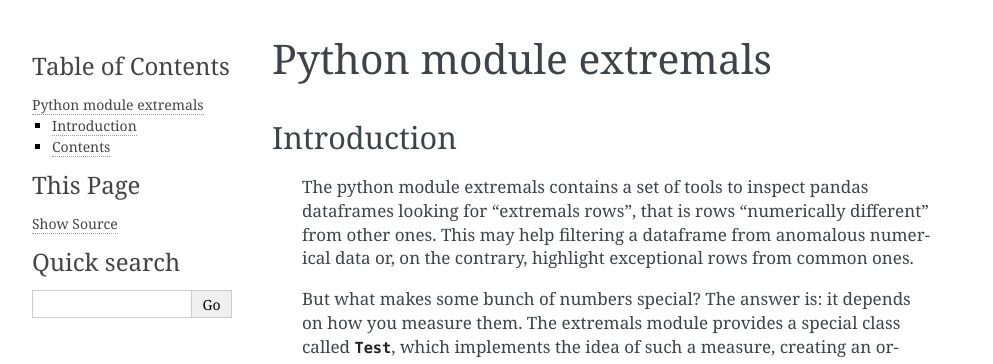
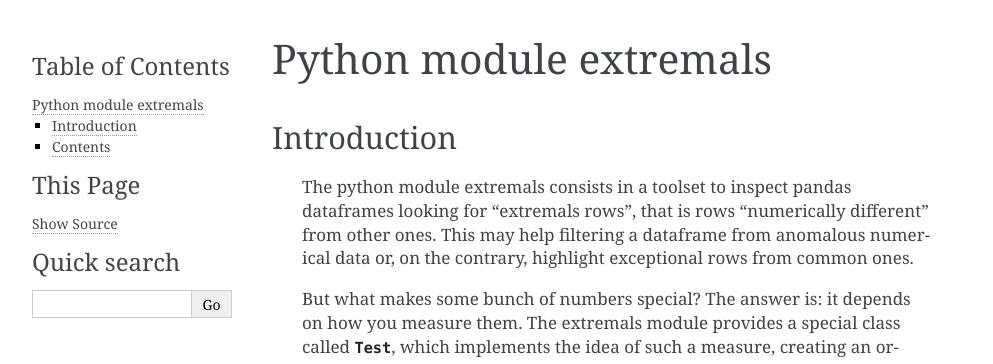
Before and after one commit to fabio-tonini/extremals, a Sphinx documentation site: the page built from docs/index.rst, in a window 1280 px wide. Shown: the top 364 px of the page, without its empty margins (148-1141 px from the left). Built offline with Sphinx 7.4.7, drawn with Linux system fonts in a browser that asks for light colours.

Commit message:
Changed description

```diff
--- a/docs/index.rst
+++ b/docs/index.rst
@@ -3,7 +3,7 @@ Python module extremals
 
 Introduction
 ~~~~~~~~~~~~
-    The python module :ref:`extremals <Documentation:extremals Module>`  contains a set of tools to inspect pandas dataframes looking for
+    The python module :ref:`extremals <Documentation:extremals Module>`  consists in a toolset to inspect pandas dataframes looking for
     "extremals rows", that is rows "numerically different" from other ones. This may help filtering a dataframe from anomalous numerical data or, on the
     contrary, highlight exceptional rows from common ones.
 
--- a/setup.cfg
+++ b/setup.cfg
@@ -1,9 +1,9 @@
 [metadata]
 name = extremals
-version = 0.1
+version = 0.1.1
 author = Fabio Tonini
 author_email = tonini.work@gmail.com
-description = Set of tools to inspect pandas dataframes looking for "extremals rows", that is rows "numerically different" from other ones.
+description = Toolset to inspect pandas dataframes looking for "extremals rows", that is rows "numerically different" from other ones.
 long_description = file: README.md
 long_description_content_type = text/markdown
 url = https://fabio-tonini.github.io/extremals/
```
Also changed, not shown: README.md (+1 -1 lines), 12 other files.
